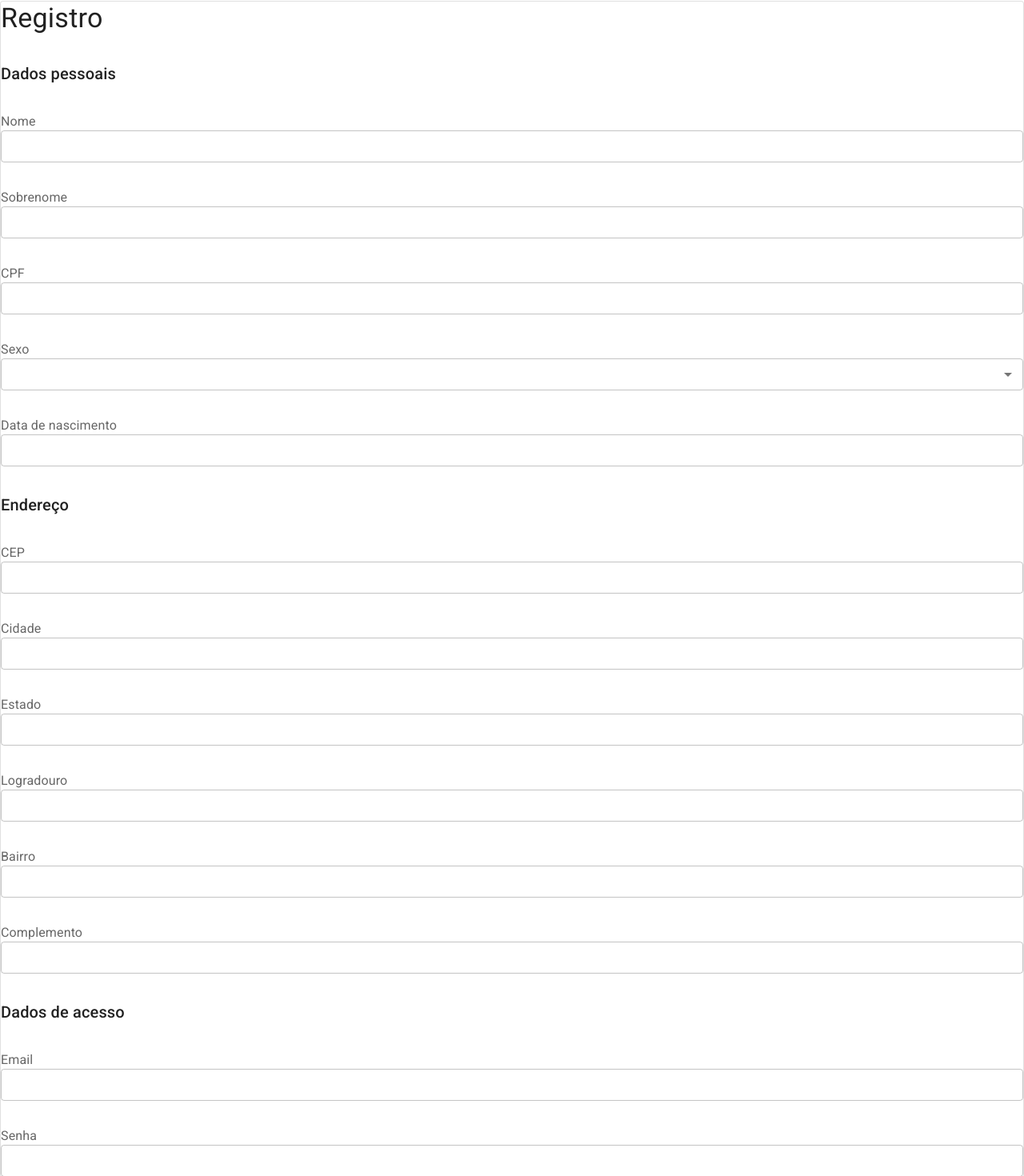
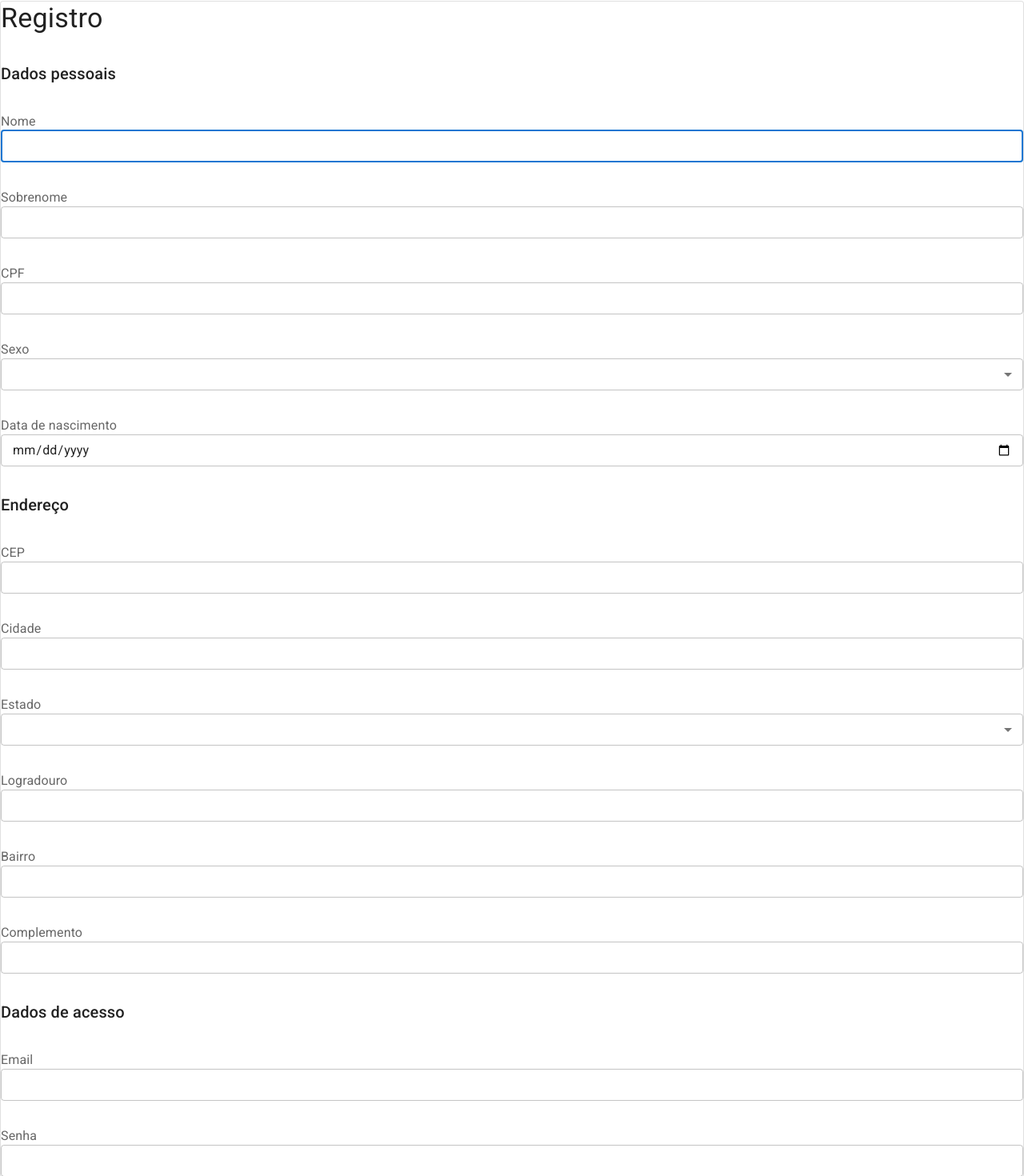
Before and after one commit to jviniciusoliveira/desafio-matera-frontend, a React (Vite) app: page /register in a window 1280 px wide. Shown: the part 90-1560 px from the top of the page at 80% size. Built offline with nearby package versions, Linux system fonts and the light colour scheme.

Commit message:
refactor: adiciona `form provider` e `schema validator`

```diff
--- a/package.json
+++ b/package.json
@@ -12,10 +12,13 @@
   "dependencies": {
     "@emotion/react": "^11.14.0",
     "@emotion/styled": "^11.14.0",
+    "@hookform/resolvers": "^4.1.3",
     "@mui/icons-material": "^7.0.1",
     "@mui/material": "^7.0.1",
     "react": "^19.0.0",
-    "react-dom": "^19.0.0"
+    "react-dom": "^19.0.0",
+    "react-hook-form": "^7.55.0",
+    "zod": "^3.24.2"
   },
   "devDependencies": {
     "@eslint/js": "^9.21.0",
--- a/src/Register.tsx
+++ b/src/Register.tsx
@@ -1,33 +1,31 @@
-import {
-  Box,
-  Button,
-  Card,
-  FormControl,
-  FormLabel,
-  MenuItem,
-  TextField,
-  Typography,
-} from '@mui/material'
+import { useForm } from 'react-hook-form'
+import { zodResolver } from '@hookform/resolvers/zod'
+import { Box, Button, Card, Typography } from '@mui/material'
+
+import { FormProvider } from './providers/FormProvider'
+import { registerFormSchema } from './schemas/register-form.schema'
+import { FormInput } from './components/FormInput'
+import { listEstadoOptions, listSexoOptions } from './utils/constants'
 
 export default function Register() {
+  const formMethods = useForm({
+    resolver: zodResolver(registerFormSchema),
+  })
+
   return (
     <Card variant="outlined">
       <Typography component="h1" variant="h4" sx={{ marginBottom: '2rem' }}>
         Registro
       </Typography>
-      <Box
-        component="form"
-        onSubmit={async (event) => {
-          event.preventDefault()
-          const formData = new FormData(event.currentTarget)
-          const data = Object.fromEntries(formData.entries())
-
+      <FormProvider
+        methods={formMethods}
+        onSubmit={async (values) => {
           try {
             const response = await fetch(
               'https://67ddc6fd471aaaa7428282c2.mockapi.io/api/v1/user',
               {
                 method: 'POST',
-                body: JSON.stringify(data),
+                body: JSON.stringify(values),
                 headers: {
                   'Content-Type': 'application/json',
                   Accept: 'application/json',
@@ -40,157 +38,80 @@ export default function Register() {
             console.error(error)
           }
         }}
+        onError={(error) => console.log('error: ', error)}
+      >
+        <Box
           sx={{
             display: 'flex',
             flexDirection: 'column',
             width: '100%',
             gap: 4,
           }}
-        noValidate
         >
           <Typography variant="h6">Dados pessoais</Typography>
-        <FormControl>
-          <FormLabel htmlFor="nome">Nome</FormLabel>
-          <TextField
-            id="nome"
+          <FormInput.Text
             name="nome"
-            size="small"
-            variant="outlined"
-            fullWidth
+            label="Nome"
+            aria-placeholder="Digite seu nome"
+            autoFocus
           />
-        </FormControl>
-        <FormControl>
-          <FormLabel htmlFor="sobrenome">Sobrenome</FormLabel>
-          <TextField
-            id="sobrenome"
+          <FormInput.Text
             name="sobrenome"
-            size="small"
-            variant="outlined"
-            fullWidth
+            label="Sobrenome"
+            aria-placeholder="Digite seu sobrenome"
           />
-        </FormControl>
-        <FormControl>
-          <FormLabel htmlFor="cpf">CPF</FormLabel>
-          <TextField
-            id="cpf"
+          <FormInput.Text
             name="cpf"
-            size="small"
-            variant="outlined"
-            fullWidth
+            label="CPF"
+            aria-placeholder="Digite seu CPF"
           />
-        </FormControl>
-        <FormControl>
-          <FormLabel htmlFor="sexo">Sexo</FormLabel>
-          <TextField
-            id="sexo"
+          <FormInput.Select
             name="sexo"
-            size="small"
-            variant="outlined"
-            select
-            fullWidth
-          >
-            <MenuItem value="F">Feminino</MenuItem>
-            <MenuItem value="M">Masculino</MenuItem>
-          </TextField>
-        </FormControl>
-        <FormControl>
-          <FormLabel htmlFor="dataNascimento">Data de nascimento</FormLabel>
-          <TextField
-            id="dataNascimento"
+            label="Sexo"
+            options={listSexoOptions}
+          />
+
+          <FormInput.Text
             name="dataNascimento"
-            size="small"
-            variant="outlined"
-            fullWidth
+            label="Data de nascimento"
+            aria-placeholder="Digite seu CPF"
+            type="date"
           />
-        </FormControl>
+
           <Typography variant="h6">Endereço</Typography>
-        <FormControl>
-          <FormLabel htmlFor="cep">CEP</FormLabel>
-          <TextField
-            id="cep"
+          <FormInput.Text
             name="cep"
-            size="small"
-            variant="outlined"
-            fullWidth
+            label="CEP"
+            aria-placeholder="Digite seu CEP"
           />
-        </FormControl>
-        <FormControl>
-          <FormLabel htmlFor="cidade">Cidade</FormLabel>
-          <TextField
-            id="cidade"
-            name="cidade"
-            size="small"
-            variant="outlined"
-            fullWidth
+          <FormInput.Text name="cidade" label="Cidade" />
+          <FormInput.Select
+            name="estado"
+            label="Estado"
+            options={listEstadoOptions}
           />
-        </FormControl>
-        <FormControl>
-          <FormLabel htmlFor="estado">Estado</FormLabel>
-          <TextField
-            id="estado"
-            name="estado"
-            size="small"
-            variant="outlined"
-            fullWidth
-          />
-        </FormControl>
-        <FormControl>
-          <FormLabel htmlFor="logradouro">Logradouro</FormLabel>
-          <TextField
-            id="logradouro"
-            name="logradouro"
-            size="small"
-            variant="outlined"
-            fullWidth
-          />
-        </FormControl>
-        <FormControl>
-          <FormLabel htmlFor="bairro">Bairro</FormLabel>
-          <TextField
-            id="bairro"
-            name="bairro"
-            size="small"
-            variant="outlined"
-            fullWidth
-          />
-        </FormControl>
-        <FormControl>
-          <FormLabel htmlFor="complemento">Complemento</FormLabel>
-          <TextField
-            id="complemento"
-            name="complemento"
-            size="small"
-            variant="outlined"
-            fullWidth
-          />
-        </FormControl>
+          <FormInput.Text name="logradouro" label="Logradouro" />
+          <FormInput.Text name="bairro" label="Bairro" />
+          <FormInput.Text name="complemento" label="Complemento" />
 
           <Typography variant="h6">Dados de acesso</Typography>
-        <FormControl>
-          <FormLabel htmlFor="email">Email</FormLabel>
-          <TextField
-            id="email"
+          <FormInput.Text
             name="email"
-            size="small"
-            variant="outlined"
-            fullWidth
+            label="Email"
+            autoComplete="emateste@mail.com"
+            aria-placeholder="Digite seu email"
           />
-        </FormControl>
-        <FormControl>
-          <FormLabel htmlFor="senha">Senha</FormLabel>
-          <TextField
-            id="senha"
+          <FormInput.Text
+            type="password"
             name="senha"
-            type="password"
-            size="small"
-            variant="outlined"
-            fullWidth
+            label="Senha"
+            aria-placeholder="Digite uma senha"
           />
-        </FormControl>
-        <Button type="submit" fullWidth variant="contained">
+          <Button type="submit" variant="contained" fullWidth>
             Enviar
           </Button>
         </Box>
+      </FormProvider>
     </Card>
   )
 }
--- /dev/null
+++ b/src/components/FormInput/InputSelect.tsx
@@ -0,0 +1,63 @@
+import { useId } from 'react'
+import { Controller } from 'react-hook-form'
+import {
+  FormControl,
+  FormHelperText,
+  FormLabel,
+  MenuItem,
+  Select,
+  SelectProps,
+} from '@mui/material'
+
+type Option = {
+  value: string
+  label: string
+}
+
+type InputSelectProps = SelectProps & {
+  name: string
+  label: string
+  options: Array<Option>
+}
+
+export function InputSelect({
+  name,
+  label,
+  options,
+  ...rest
+}: InputSelectProps) {
+  const inputId = useId()
+
+  return (
+    <Controller
+      name={name}
+      render={({ field, fieldState }) => (
+        <FormControl>
+          <FormLabel htmlFor={inputId}>{label}</FormLabel>
+          <Select
+            {...field}
+            {...rest}
+            required
+            fullWidth
+            displayEmpty
+            size="small"
+            error={Boolean(fieldState.error)}
+            inputProps={{
+              id: inputId,
+              'aria-placeholder': 'Selecione um item na lista',
+            }}
+          >
+            {options.map((option) => (
+              <MenuItem key={option.value} value={option.value}>
+                {option.label}
+              </MenuItem>
+            ))}
+          </Select>
+          {Boolean(fieldState.error?.message) && (
+            <FormHelperText error>{fieldState.error?.message}</FormHelperText>
+          )}
+        </FormControl>
+      )}
+    />
+  )
+}
--- /dev/null
+++ b/src/components/FormInput/InputText.tsx
@@ -0,0 +1,43 @@
+import { useId } from 'react'
+import { Controller } from 'react-hook-form'
+import {
+  FormControl,
+  FormLabel,
+  TextField,
+  TextFieldProps,
+} from '@mui/material'
+
+type InputTextProps = TextFieldProps & {
+  name: string
+  label: string
+}
+
+export function InputText({ name, label, ...rest }: InputTextProps) {
+  const inputId = useId()
+
+  return (
+    <Controller
+      name={name}
+      render={({ field, fieldState }) => (
+        <FormControl>
+          <FormLabel htmlFor={inputId}>{label}</FormLabel>
+          <TextField
+            id={inputId}
+            {...field}
+            {...rest}
+            size="small"
+            variant="outlined"
+            error={Boolean(fieldState.error)}
+            helperText={fieldState.error?.message}
+            slotProps={{
+              htmlInput: {
+                'aria-placeholder': rest['aria-placeholder'],
+              },
+            }}
+            fullWidth
+          />
+        </FormControl>
+      )}
+    />
+  )
+}
--- /dev/null
+++ b/src/components/FormInput/index.ts
@@ -0,0 +1,7 @@
+import { InputText } from './InputText'
+import { InputSelect } from './InputSelect'
+
+export const FormInput = {
+  Text: InputText,
+  Select: InputSelect,
+}
--- /dev/null
+++ b/src/providers/FormProvider.tsx
@@ -0,0 +1,26 @@
+import { PropsWithChildren } from 'react'
+import {
+  FieldErrors,
+  FieldValues,
+  FormProvider as RHFormProvider,
+  UseFormReturn,
+} from 'react-hook-form'
+
+type FormProviderProps<TFieldValues extends FieldValues> = PropsWithChildren & {
+  methods: UseFormReturn<TFieldValues>
+  onSubmit: (_fieldValues: TFieldValues) => void
+  onError?: (_fieldErrors: FieldErrors) => void
+}
+
+export const FormProvider = <TFieldValues extends FieldValues>({
+  children,
+  methods,
+  onSubmit,
+  onError,
+}: FormProviderProps<TFieldValues>) => (
+  <RHFormProvider {...methods}>
+    <form onSubmit={methods.handleSubmit(onSubmit, onError)} noValidate>
+      {children}
+    </form>
+  </RHFormProvider>
+)
--- /dev/null
+++ b/src/utils/constants.ts
@@ -0,0 +1,35 @@
+export const listEstadoOptions = [
+  { value: 'AC', label: 'Acre' },
+  { value: 'AL', label: 'Alagoas' },
+  { value: 'AP', label: 'Amapá' },
+  { value: 'AM', label: 'Amazonas' },
+  { value: 'BA', label: 'Bahia' },
+  { value: 'CE', label: 'Ceará' },
+  { value: 'DF', label: 'Distrito Federal' },
+  { value: 'ES', label: 'Espírito Santo' },
+  { value: 'GO', label: 'Goiás' },
+  { value: 'MA', label: 'Maranhão' },
+  { value: 'MT', label: 'Mato Grosso' },
+  { value: 'MS', label: 'Mato Grosso do Sul' },
+  { value: 'MG', label: 'Minas Gerais' },
+  { value: 'PA', label: 'Pará' },
+  { value: 'PB', label: 'Paraíba' },
+  { value: 'PR', label: 'Paraná' },
+  { value: 'PE', label: 'Pernambuco' },
+  { value: 'PI', label: 'Piauí' },
+  { value: 'RJ', label: 'Rio de Janeiro' },
+  { value: 'RN', label: 'Rio Grande do Norte' },
+  { value: 'RS', label: 'Rio Grande do Sul' },
+  { value: 'RO', label: 'Rondônia' },
+  { value: 'RR', label: 'Roraima' },
+  { value: 'SC', label: 'Santa Catarina' },
+  { value: 'SP', label: 'São Paulo' },
+  { value: 'SE', label: 'Sergipe' },
+  { value: 'TO', label: 'Tocantins' },
+]
+
+export const listSexoOptions = [
+  { value: 'F', label: 'Feminino' },
+  { value: 'M', label: 'Masculino' },
+  { value: 'NI', label: 'Prefiro não informar' },
+]
```
Also changed, not shown: src/schemas/register-form.schema.ts (added, +17 -0 lines), 1 other file (tests, documents, lock files or other folders). Lines whose indentation alone changed are shown as unchanged.
